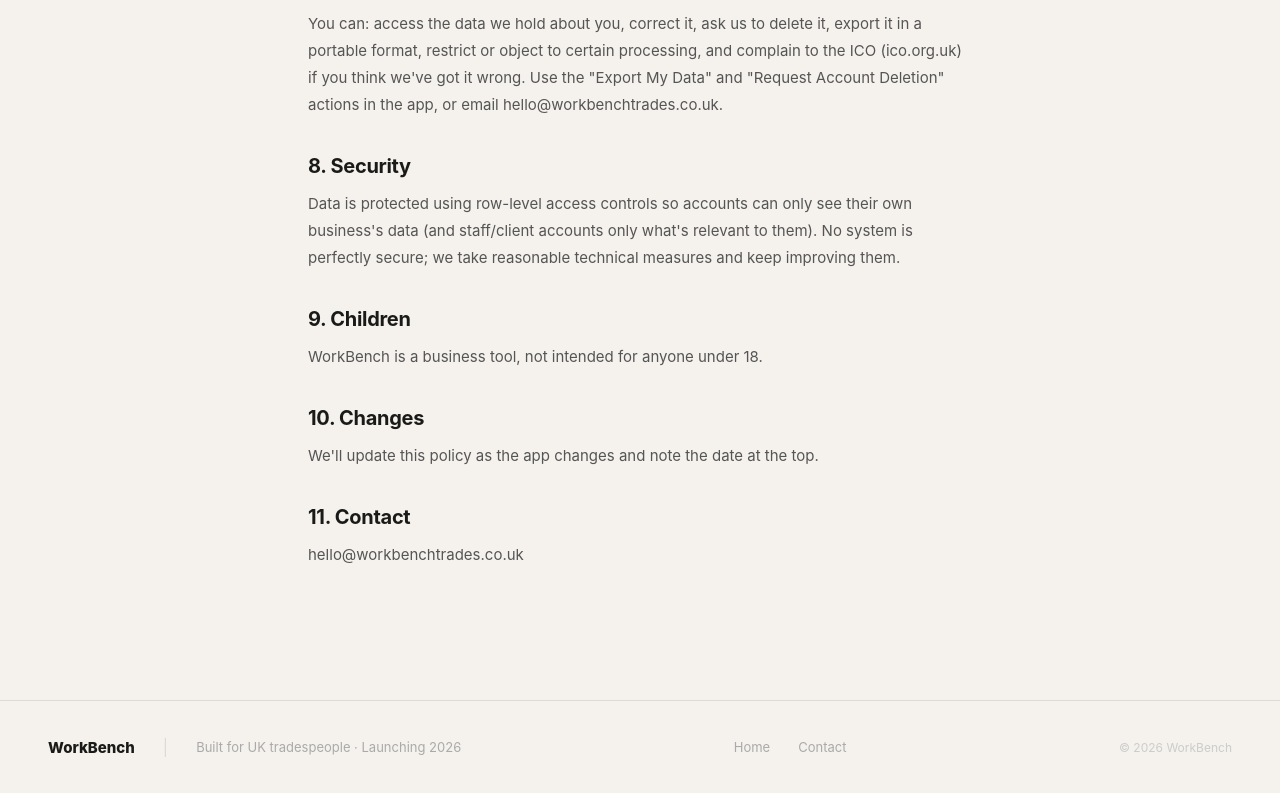
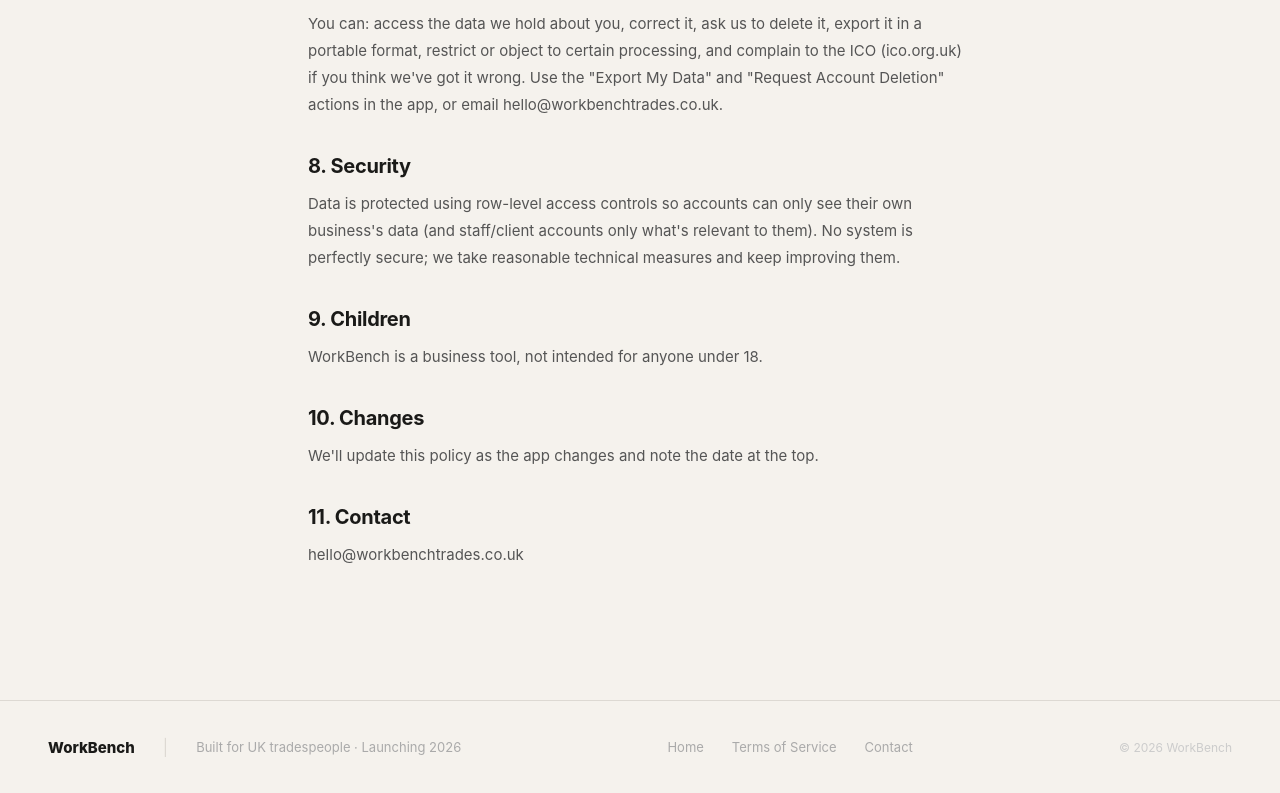
Before and after one commit to WorkBenchTrades/workbench-website, a Next.js app: page /privacy in a window 1280 px wide. Shown: the part 2391-3184 px from the top of the page. Built offline with nearby package versions, Linux system fonts and the light colour scheme.

Commit message:
Add Terms of Service link to privacy page footer

```diff
--- a/app/privacy/page.tsx
+++ b/app/privacy/page.tsx
@@ -100,6 +100,7 @@ export default function PrivacyPage() {
           </div>
           <div style={{ display: 'flex', gap: 28 }}>
             <a href="/" style={{ color: '#aaa', textDecoration: 'none', fontSize: 13 }}>Home</a>
+            <a href="/terms" style={{ color: '#aaa', textDecoration: 'none', fontSize: 13 }}>Terms of Service</a>
             <a href={`mailto:${SUPPORT_EMAIL}`} style={{ color: '#aaa', textDecoration: 'none', fontSize: 13 }}>Contact</a>
           </div>
           <span style={{ color: '#ccc', fontSize: 12 }}>© 2026 WorkBench</span>
```
